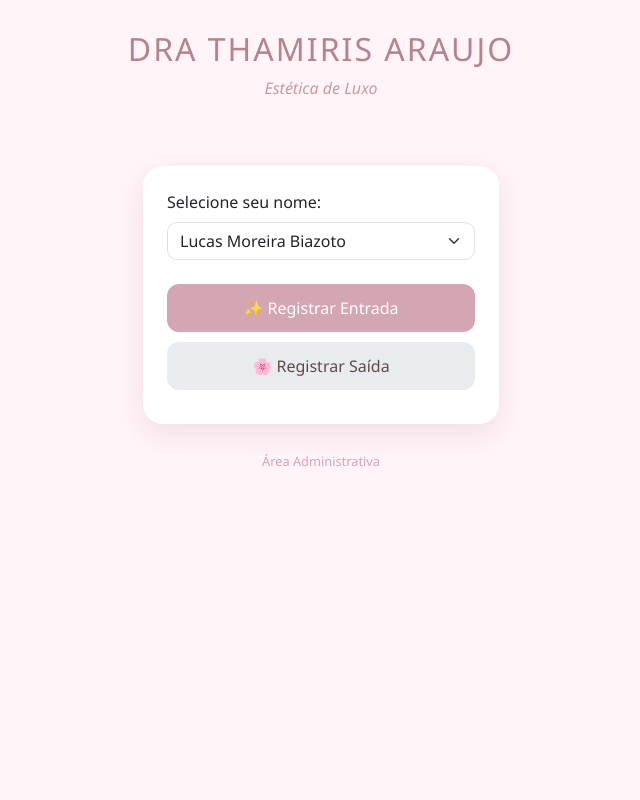
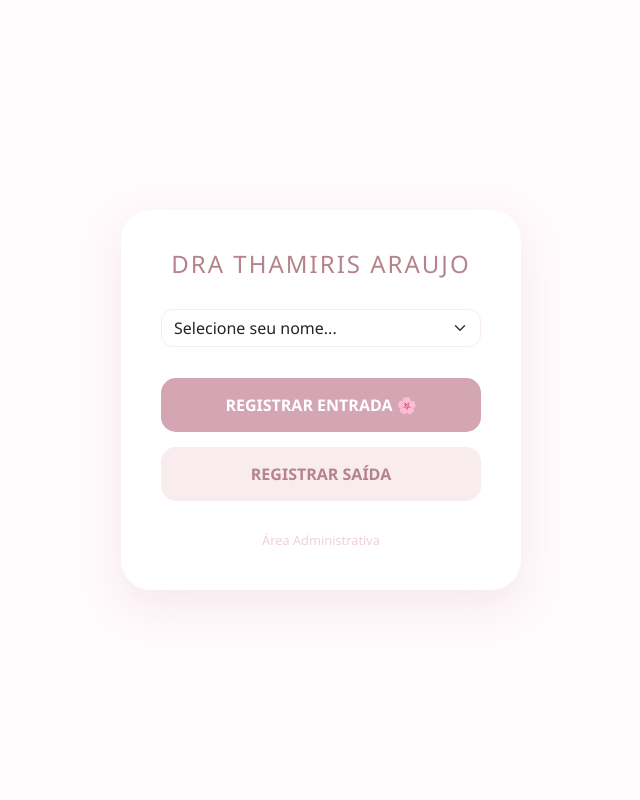
Before and after one commit to LucasBiazoto/Ponto, a Flask app: page / in a window 1280 px wide. Shown: the whole page, without its empty margins (319-959 px from the left). Run offline with Flask 3, Linux system fonts and the light colour scheme; data comes from the database, SQL or seed files in the repository.

Commit message:
versão final luxo completa

```diff
--- a/app.py
+++ b/app.py
@@ -5,9 +5,8 @@ from datetime import datetime
 from flask import Flask, render_template, request, redirect, url_for, send_file, jsonify
 
 app = Flask(__name__)
-app.secret_key = 'dra_thamiris_luxury_final_2026'
+app.secret_key = 'dra_thamiris_luxury_2026'
 
-# --- CONFIGURAÇÃO DE BANCO DE DADOS ---
 def get_db_connection():
     conn = sqlite3.connect('ponto.db')
     conn.row_factory = sqlite3.Row
@@ -26,7 +25,6 @@ def init_db():
     conn.commit()
     conn.close()
 
-# --- LÓGICA DE CÁLCULO (Jornada de 6h) ---
 def calcular_jornada(entrada_str, saida_str):
     for formato in ("%d/%m/%Y %H:%M:%S", "%d/%m/%Y %H:%M"):
         try:
@@ -37,8 +35,6 @@ def calcular_jornada(entrada_str, saida_str):
             return round(horas, 2), round(horas - 6.0, 2)
         except: continue
     return 0, 0
-
-# --- ROTAS DO SITE ---
 
 @app.route('/')
 def index():
@@ -53,63 +49,50 @@ def index():
 def bater_ponto():
     nome = request.form.get('nome')
     tipo = request.form.get('tipo')
-    lat = request.form.get('lat')
-    lon = request.form.get('lon')
-
-    # Localização da Clínica (Tatuapé/SP)
+    lat = request.form.get('lat'); lon = request.form.get('lon')
     CLINICA_LAT, CLINICA_LON = -23.5255, -46.5273
     status_local = "✅ OK"
     fora = False
-
     if lat and lon:
         distancia = ((float(lat) - CLINICA_LAT)**2 + (float(lon) - CLINICA_LON)**2)**0.5
         if distancia > 0.002:
             status_local = "📍 Fora da Clínica"
             fora = True
-    else:
-        status_local = "❓ Sem GPS"
-
+    else: status_local = "❓ Sem GPS"
     agora = datetime.now()
     conn = get_db_connection()
     cursor = conn.cursor()
     cursor.execute("INSERT INTO registros (nome, tipo, horario, data_texto, localizacao) VALUES (?, ?, ?, ?, ?)",
                    (nome, tipo, agora.strftime("%d/%m/%Y %H:%M:%S"), agora.strftime("%d/%m/%Y"), status_local))
-    conn.commit()
-    conn.close()
-
+    conn.commit(); conn.close()
     msg = "Bom trabalho meu bem" if tipo == "Entrada" else "Bom descanso meu bem"
     return jsonify({"status": "SUCESSO", "msg_destaque": msg, "msg_sub": f"Local: {status_local}", "fora": fora})
 
 @app.route('/painel_gestao')
 def painel_gestao():
-    # --- TRAVA DE SEGURANÇA MÁXIMA ---
     senha_digitada = request.args.get('senha')
     if senha_digitada != '8340':
         return """
         <body style="background:#fff5f8; font-family:sans-serif; text-align:center; padding:100px 20px;">
             <div style="background:white; display:inline-block; padding:40px; border-radius:20px; box-shadow:0 10px 30px rgba(212,165,178,0.3);">
-                <h2 style="color:#d4a5b2; margin-bottom:10px;">🌸 Acesso Restrito</h2>
-                <p style="color:#5d4a4a;">Esta área é exclusiva para a gestão da Dra. Thamiris Araujo.</p>
-                <a href="/" style="display:inline-block; margin-top:20px; color:#b5838d; text-decoration:none; font-weight:bold; border:1px solid #d4a5b2; padding:10px 20px; border-radius:10px;">Voltar ao Início</a>
+                <h2 style="color:#d4a5b2;">🌸 Acesso Restrito</h2>
+                <p>Área exclusiva para gestão.</p>
+                <a href="/" style="color:#b5838d; text-decoration:none; font-weight:bold;">Voltar ao Início</a>
             </div>
         </body>
         """, 403
 
     mes = request.args.get('mes', datetime.now().strftime("%m"))
     filtro = f"/{mes}/{datetime.now().strftime('%Y')}"
-
     conn = get_db_connection()
     cursor = conn.cursor()
     cursor.execute("SELECT * FROM colaboradoras ORDER BY nome ASC")
     colab_lista = cursor.fetchall()
-
     relatorio = []; total_extras_mes = 0.0
-
     for c in colab_lista:
         n = c['nome']
         cursor.execute("SELECT tipo, horario FROM registros WHERE nome = ? AND horario LIKE ?", (n, f"%{filtro}%"))
         regs = cursor.fetchall()
-
         datas = sorted(list(set([r['horario'].split(' ')[0] for r in regs])))
         total_saldo = 0.0; dias = 0
         for d in datas:
@@ -118,18 +101,20 @@ def painel_gestao():
             if e and s:
                 dias += 1
                 _, saldo = calcular_jornada(e[0], s[-1]); total_saldo += saldo
-
         total_extras_mes += total_saldo
-        relatorio.append({'nome': n, 'dias': dias, 'saldo': round(total_saldo, 2)})
-
+        relatorio.append({'id': c['id'], 'nome': n, 'dias': dias, 'saldo': round(total_saldo, 2)})
     cursor.execute("SELECT * FROM registros ORDER BY id DESC LIMIT 100")
     ultimos = cursor.fetchall()
     conn.close()
+    return render_template('admin.html', relatorio=relatorio, ultimos=ultimos, mes_sel=mes, total_extras=round(total_extras_mes, 1))
 
-    return render_template('admin.html', relatorio=relatorio, ultimos=ultimos,
-                           colaboradoras=colab_lista, mes_sel=mes,
-                           total_extras=round(total_extras_mes, 1),
-                           senha_ativa='8340')
+@app.route('/excluir_colaboradora/<int:id>')
+def excluir_colaboradora(id):
+    conn = get_db_connection()
+    cursor = conn.cursor()
+    cursor.execute("DELETE FROM colaboradoras WHERE id = ?", (id,))
+    conn.commit(); conn.close()
+    return redirect(url_for('painel_gestao', senha='8340'))
 
 @app.route('/cadastrar_colaboradora', methods=['POST'])
 def cadastrar():
@@ -137,11 +122,17 @@ def cadastrar():
     if nome:
         conn = get_db_connection()
         cursor = conn.cursor()
-        try:
-            cursor.execute("INSERT INTO colaboradoras (nome) VALUES (?)", (nome,))
-            conn.commit()
+        try: cursor.execute("INSERT INTO colaboradoras (nome) VALUES (?)", (nome,)); conn.commit()
         except: pass
         conn.close()
+    return redirect(url_for('painel_gestao', senha='8340'))
+
+@app.route('/excluir_ponto/<int:id>')
+def excluir_ponto(id):
+    conn = get_db_connection()
+    cursor = conn.cursor()
+    cursor.execute("DELETE FROM registros WHERE id = ?", (id,))
+    conn.commit(); conn.close()
     return redirect(url_for('painel_gestao', senha='8340'))
 
 @app.route('/exportar')
@@ -152,16 +143,6 @@ def exportar():
     df.to_excel("Relatorio_Estetica.xlsx", index=False)
     return send_file("Relatorio_Estetica.xlsx", as_attachment=True)
 
-@app.route('/excluir_ponto/<int:id>')
-def excluir_ponto(id):
-    conn = get_db_connection()
-    cursor = conn.cursor()
-    cursor.execute("DELETE FROM registros WHERE id = ?", (id,))
-    conn.commit(); conn.close()
-    return redirect(url_for('painel_gestao', senha='8340'))
-
-# --- INICIALIZAÇÃO ---
 init_db()
-
 if __name__ == '__main__':
     app.run(debug=True)
--- a/templates/index.html
+++ b/templates/index.html
@@ -3,67 +3,44 @@
 <head>
     <meta charset="UTF-8">
     <meta name="viewport" content="width=device-width, initial-scale=1.0">
-    <title>Ponto - Dra Thamiris Araujo</title>
+    <title>Ponto - Dra Thamiris</title>
     <link href="https://cdn.jsdelivr.net/npm/bootstrap@5.3.0/dist/css/bootstrap.min.css" rel="stylesheet">
     <style>
-        body { background-color: #fff5f8; font-family: 'Segoe UI', Tahoma, Geneva, Verdana, sans-serif; color: #5d4a4a; }
-        .card-ponto { border-radius: 20px; border: none; box-shadow: 0 10px 30px rgba(212, 165, 178, 0.3); background: white; margin-top: 20px; }
-        .btn-luxury { background: #d4a5b2; color: white; border: none; border-radius: 12px; padding: 12px; transition: 0.3s; width: 100%; margin-bottom: 10px; }
-        .btn-luxury:hover { background: #b5838d; transform: scale(1.02); }
-        .header-estetica { text-align: center; padding: 30px 0; color: #b5838d; }
-        #status-msg { border-radius: 15px; display: none; padding: 15px; text-align: center; margin-top: 20px; }
+        body { background: #fffafb; font-family: 'Segoe UI', sans-serif; display: flex; align-items: center; justify-content: center; min-height: 100vh; margin: 0; }
+        .ponto-box { background: white; padding: 40px; border-radius: 30px; box-shadow: 0 15px 40px rgba(212, 165, 178, 0.2); width: 100%; max-width: 400px; text-align: center; }
+        .btn-ponto { width: 100%; padding: 15px; border-radius: 15px; border: none; margin-top: 15px; font-weight: bold; transition: 0.3s; }
+        .btn-entrada { background: #d4a5b2; color: white; }
+        .btn-saida { background: #f8ecee; color: #b5838d; }
+        h4 { color: #b5838d; letter-spacing: 2px; margin-bottom: 30px; font-weight: 300; }
     </style>
 </head>
 <body>
-    <div class="container">
-        <div class="header-estetica">
-            <h2 style="font-weight: 300; letter-spacing: 2px;">DRA THAMIRIS ARAUJO</h2>
-            <p style="font-style: italic; opacity: 0.8;">Estética de Luxo</p>
-        </div>
-
-        <div class="row justify-content-center">
-            <div class="col-12 col-md-6 col-lg-4">
-                <div class="card card-ponto p-4">
-                    <label class="mb-2">Selecione seu nome:</label>
-                    <select id="nome" class="form-select mb-4" style="border-radius: 10px;">
-                        {% for c in colaboradoras %}
-                        <option value="{{ c }}">{{ c }}</option>
-                        {% endfor %}
-                    </select>
-
-                    <button class="btn-luxury" onclick="bater('Entrada')">✨ Registrar Entrada</button>
-                    <button class="btn-luxury" onclick="bater('Saída')" style="background: #e9ecef; color: #5d4a4a;">🌸 Registrar Saída</button>
-
-                    <div id="status-msg"></div>
-                </div>
-                <div class="text-center mt-4">
-                    <a href="/painel_gestao?senha=8340" style="color: #d4a5b2; text-decoration: none; font-size: 0.8rem;">Área Administrativa</a>
-                </div>
-            </div>
-        </div>
+    <div class="ponto-box">
+        <h4>DRA THAMIRIS ARAUJO</h4>
+        <select id="nome" class="form-select mb-3" style="border-radius: 12px; border-color: #f8ecee;">
+            <option value="">Selecione seu nome...</option>
+            {% for n in colaboradoras %}<option value="{{ n }}">{{ n }}</option>{% endfor %}
+        </select>
+        <button onclick="bater('Entrada')" class="btn-ponto btn-entrada">REGISTRAR ENTRADA 🌸</button>
+        <button onclick="bater('Saída')" class="btn-ponto btn-saida">REGISTRAR SAÍDA</button>
+        <div id="status" class="mt-4 small text-muted"></div>
+        <a href="/painel_gestao" style="display: block; margin-top: 30px; color: #f0d0d8; text-decoration: none; font-size: 0.8rem;">Área Administrativa</a>
     </div>
 
     <script>
         let lat = "", lon = "";
         navigator.geolocation.getCurrentPosition(p => { lat = p.coords.latitude; lon = p.coords.longitude; });
-
         function bater(tipo) {
             const nome = document.getElementById('nome').value;
-            const btn = event.target;
-            btn.disabled = true;
-
+            if(!nome) return alert('Por favor, selecione seu nome!');
+            const btn = event.target; btn.disabled = true; btn.innerText = "PROCESSANDO...";
             fetch('/bater_ponto', {
                 method: 'POST',
                 headers: {'Content-Type': 'application/x-www-form-urlencoded'},
                 body: `nome=${nome}&tipo=${tipo}&lat=${lat}&lon=${lon}`
-            })
-            .then(res => res.json())
-            .then(data => {
-                const box = document.getElementById('status-msg');
-                box.style.display = 'block';
-                box.style.backgroundColor = data.fora ? '#fff3cd' : '#d1e7dd';
-                box.innerHTML = `<strong>${data.msg_destaque}</strong><br><small>${data.msg_sub}</small>`;
-                setTimeout(() => { location.reload(); }, 3000);
+            }).then(r => r.json()).then(data => {
+                alert(data.msg_destaque + "\n" + data.msg_sub);
+                location.reload();
             });
         }
     </script>
```
Also changed, not shown: templates/admin.html (+47 -24 lines).
